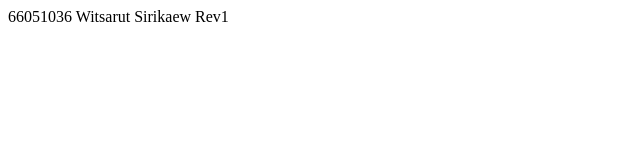
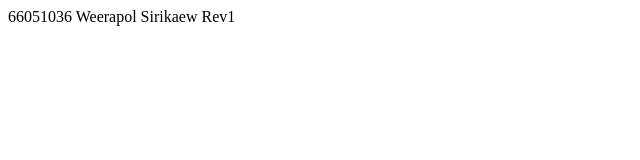
Before and after one commit to ohmmm66/git101_Ohm, a plain HTML site: page index.html in a window 1280 px wide. Shown: the full height of the page, 0-640 px from the left. Drawn offline with Linux system fonts and the light colour scheme.

Commit message:
Update index.html

```diff
--- a/index.html
+++ b/index.html
@@ -6,6 +6,6 @@
     <title>Document</title>
 </head>
 <body>
-    66051036 Witsarut Sirikaew Rev1
+    66051036 Weerapol Sirikaew Rev1
 </body>
 </html>
```
